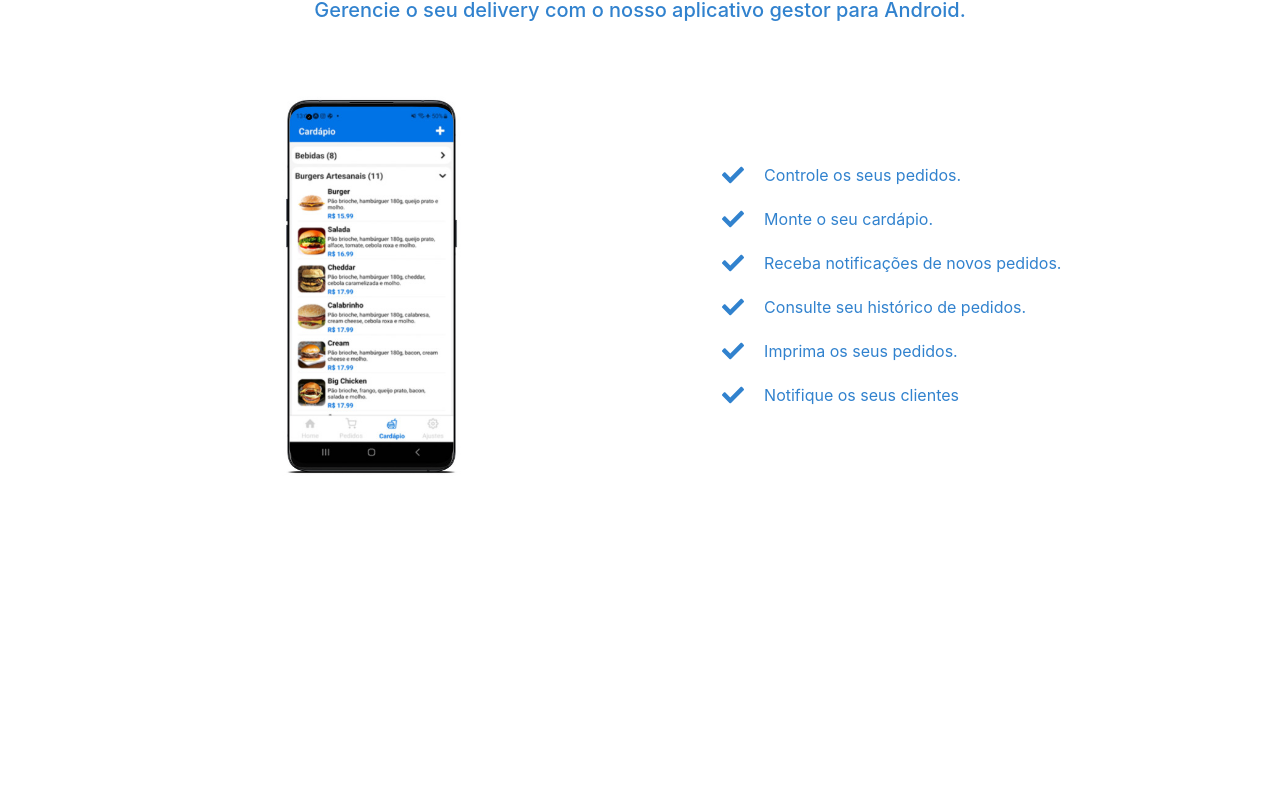
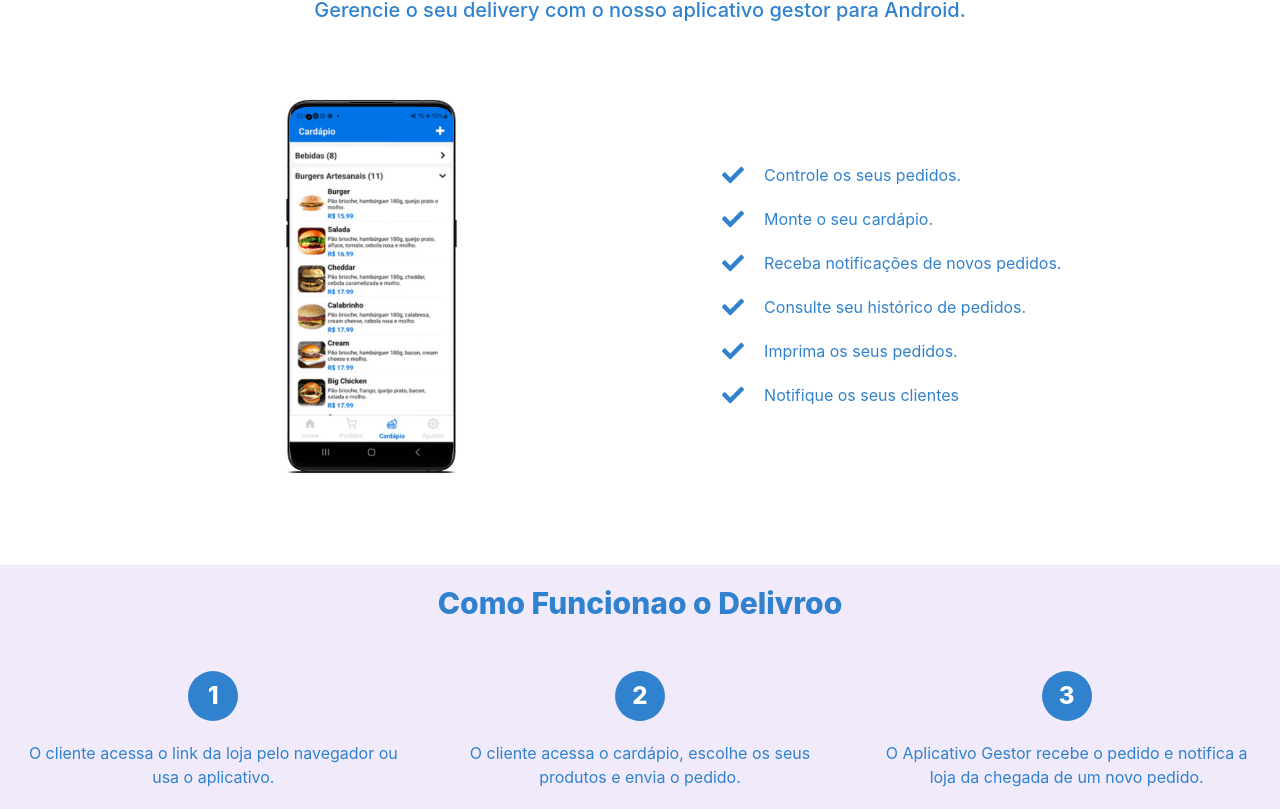
Before and after one commit to jccintr/delivery-page, a React (Create React App) app: page / in a window 1280 px wide. Shown: the part 975-1784 px from the top of the page. Before the commit the page ends 1540 px from the top, so only its background shows below. Built offline with nearby package versions, Linux system fonts and the light colour scheme.

Commit message:
criado a secao funcionamento

```diff
--- a/src/App.js
+++ b/src/App.js
@@ -2,6 +2,7 @@
 import Versoes from './components/Versoes';
 import NoTax from './components/NoTax';
 import AppGestor from './components/AppGestor';
+import Funcionamento from './components/Funcionamento';
 
 
 function App() {
@@ -11,6 +12,7 @@
        <Versoes/>
        <NoTax/>
        <AppGestor/>
+       <Funcionamento/>
     </div>
   );
 }
--- /dev/null
+++ b/src/components/Funcionamento.jsx
@@ -0,0 +1,42 @@
+import React from 'react'
+import { Box, SimpleGrid, Text,Flex,Heading } from '@chakra-ui/react'
+
+
+const Feature = ({ number,text}) => {
+    return (
+      <Flex direction='column' align='center' justify='center'>
+         <Flex   rounded='full' w='50px' h='50px'  align='center' justify='center' mb='20px' bg='blue.500'>
+             <Heading fontWeight='extrabold' fontSize={['xl','xl','2xl']} color='white'>{number}</Heading>
+         </Flex>
+
+        <Text color='blue.500'>{text}</Text>
+      </Flex>
+    )
+  }
+
+
+const Funcionamento = () => {
+    return (
+        <Box align='center' bg='#F0EAFB' p={5} >
+            <Heading  fontWeight='extrabold' fontSize={['2xl','2xl','3xl']} color='blue.500' mb='50px'>Como Funcionao o Delivroo</Heading>
+          <SimpleGrid columns={{ base: 1, md: 3 }} spacing={10}>
+            <Feature
+              number='1'
+              text={'O cliente acessa o link da loja pelo navegador ou usa o aplicativo.'}
+            />
+            <Feature
+              number='2'
+              text={'O cliente acessa o cardápio, escolhe os seus produtos e envia o pedido.'
+              }
+            />
+            <Feature
+              number='3'
+              text={'O Aplicativo Gestor recebe o pedido e notifica a loja da chegada de um novo pedido.'
+              }
+            />
+          </SimpleGrid>
+        </Box>
+      )
+}
+
+export default Funcionamento
```
